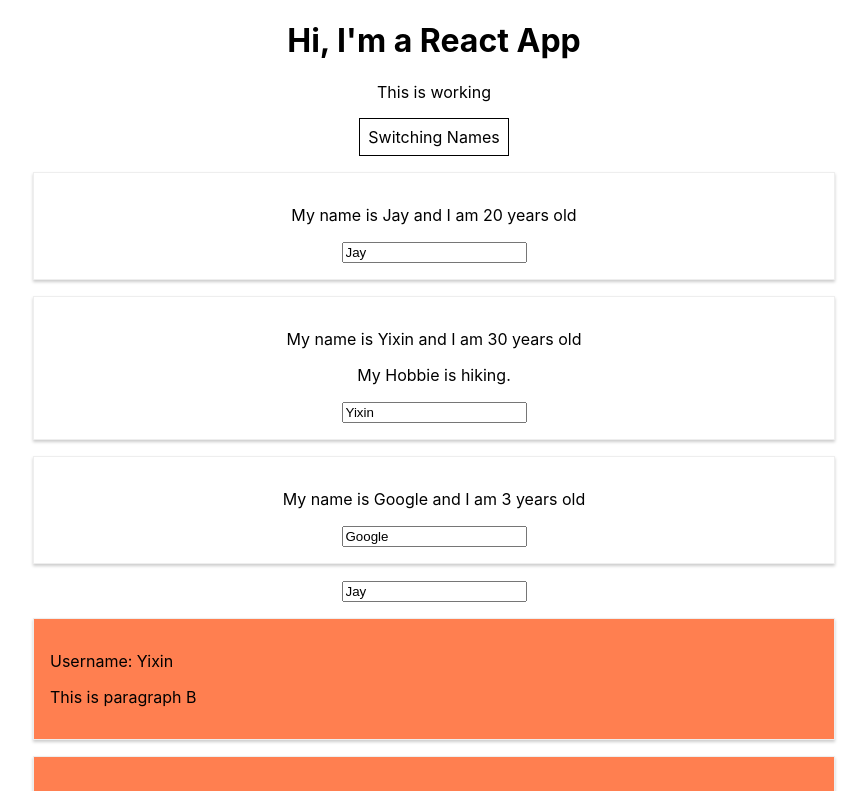
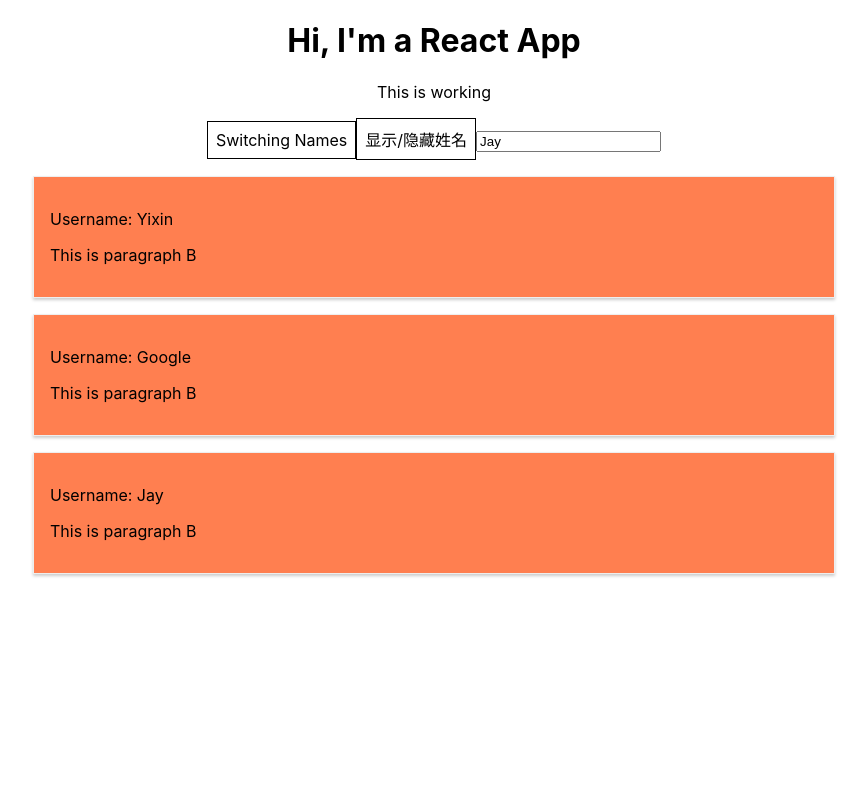
Before and after one commit to jianyu-gong/react-practice, a React (Create React App) app: page / in a window 1280 px wide. Shown: the top 791 px of the page, without its empty margins (206-1073 px from the left). Built offline with nearby package versions, Linux system fonts and the light colour scheme.

Commit message:
dynamically change the list

```diff
--- a/src/App.js
+++ b/src/App.js
@@ -10,7 +10,8 @@ class App extends Component {
     person:[
     {name: "Jay", age: 20},
     {name: "Yixin", age: 30},
-    {name: "Google", age: 3}]
+    {name: "Google", age: 3}],
+    showName: false
   }
 
   switchNameHandler = (name) => {
@@ -44,6 +45,11 @@ class App extends Component {
       })
   }
 
+  clickHandler = () => {
+    const doesShow = this.state.showName;
+    this.setState({showName: !doesShow});
+  }
+
   render () {
     const style = {
       backgroundColor: 'white',
@@ -58,13 +64,29 @@ class App extends Component {
         <h1>Hi, I'm a React App</h1>
         <p>This is working</p>
         <button onClick={() => this.switchNameHandler("Jianyu Gong")}
-                style={style}>Switching Names</button>
-        <Person name={this.state.person[0].name}
+                style={style}>
+          Switching Names
+        </button>
+        <button onClick={this.clickHandler}
+                style={style}>
+          显示/隐藏姓名
+        </button>
+        {
+          this.state.showName ?
+            <div>
+              <Person
+                name={this.state.person[0].name}
                 age={this.state.person[0].age}
                 click={this.switchNameHandler.bind(this, "Jay Gong")}
                 change={this.changeNameHandler} />
-        <Person name={this.state.person[1].name} age={this.state.person[1].age}>My Hobbie is hiking.</Person>
-        <Person name={this.state.person[2].name} age={this.state.person[2].age}/>
+              <Person
+                name={this.state.person[1].name}
+                age={this.state.person[1].age}>My Hobbie is hiking.</Person>
+              <Person
+                name={this.state.person[2].name}
+                age={this.state.person[2].age}/>
+            </div> : null
+        }
         <UserInput changed={this.inputHandler}
                    currentName={this.state.person[0].name} />
         <UserOutput userName={this.state.person[1].name} />
```
